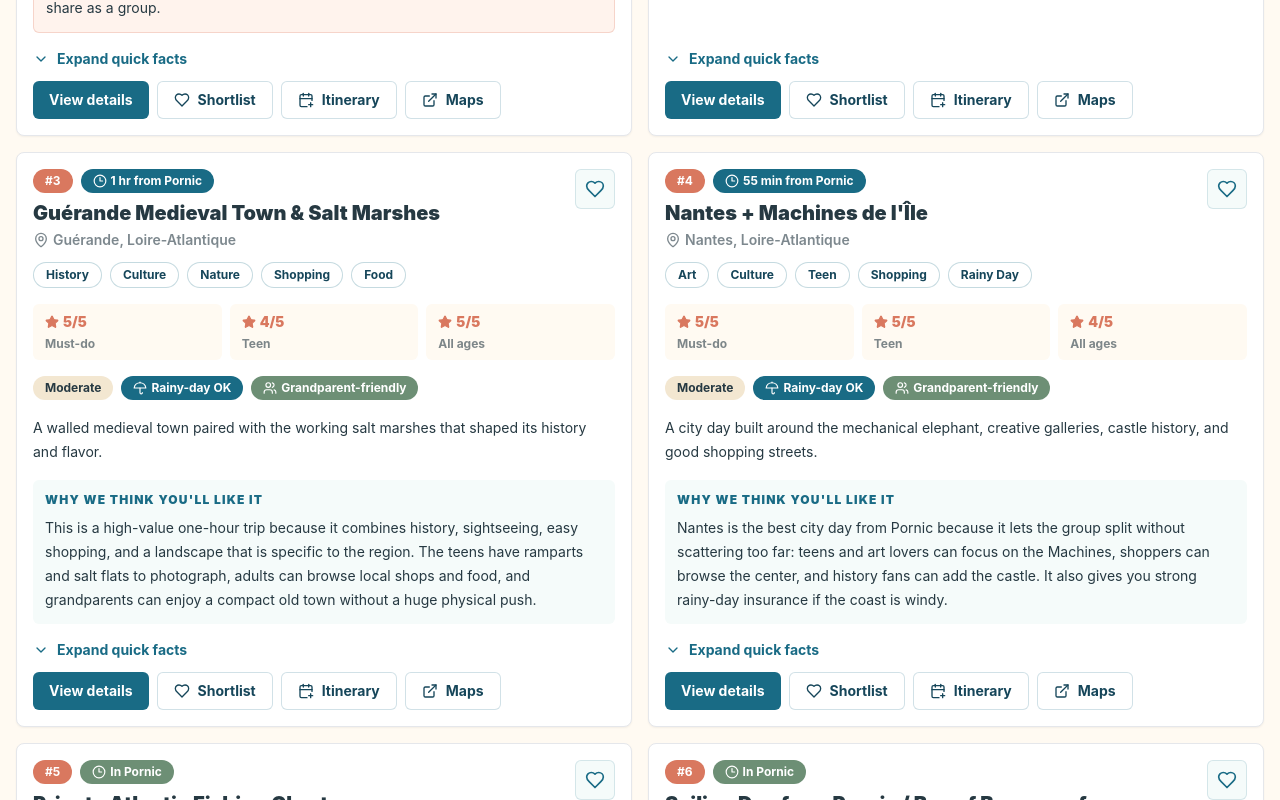
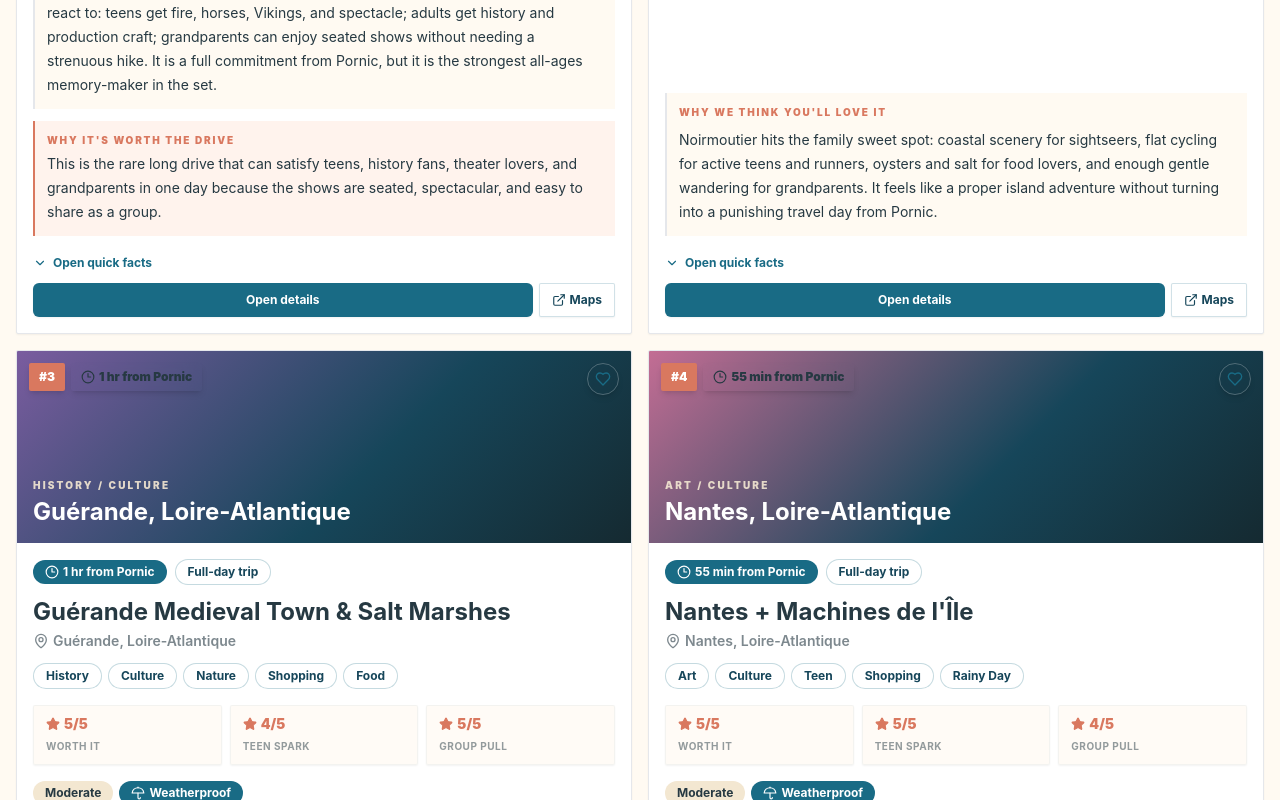
Before and after one commit to patrickhalferty7-creator/Vacation-Planner, a React (Vite) app: page / in a window 1280 px wide. Shown: the part 1600-2400 px from the top of the page. Built offline with nearby package versions, Linux system fonts and the light colour scheme.

Commit message:
Add files via upload

```diff
--- a/src/components/ActivityCard.tsx
+++ b/src/components/ActivityCard.tsx
@@ -1,18 +1,7 @@
 import { useState } from "react";
-import {
-  CalendarPlus,
-  ChevronDown,
-  ChevronUp,
-  Clock3,
-  ExternalLink,
-  Heart,
-  MapPin,
-  Star,
-  Umbrella,
-  Users,
-} from "lucide-react";
+import { ChevronDown, ChevronUp, Clock3, ExternalLink, Heart, MapPin, Star, Umbrella } from "lucide-react";
 import type { Activity } from "../types";
-import { formatDriveBadge, scoreLabel } from "../utils/planner";
+import { formatDriveBadge, getCategoryColor, scoreLabel } from "../utils/planner";
 import { Badge, TextButton, cx } from "./ui";
 
 type ActivityCardProps = {
@@ -38,6 +27,11 @@ export function ActivityCard({
 }: ActivityCardProps) {
   const [expanded, setExpanded] = useState(false);
   const mapsUrl = `https://www.google.com/maps/search/?api=1&query=${encodeURIComponent(activity.googleMapsQuery)}`;
+  const categoryColor = getCategoryColor(activity);
+  const coverStyle = {
+    background: `linear-gradient(135deg, ${categoryColor} 0%, #16465a 58%, #152a31 100%)`,
+  };
+  const coverLabel = activity.categories.slice(0, 2).join(" / ");
 
   const handleCardClick = (event: React.MouseEvent<HTMLElement>) => {
     if ((event.target as HTMLElement).closest("[data-card-action]")) return;
@@ -46,7 +40,7 @@ export function ActivityCard({
 
   return (
     <article
-      className="group flex h-full cursor-pointer flex-col rounded-lg border border-coast-blue/12 bg-white p-4 shadow-sm transition hover:-translate-y-1 hover:shadow-soft"
+      className="group flex h-full cursor-pointer flex-col overflow-hidden rounded-sm border border-coast-blue/12 bg-white shadow-sm transition-all duration-300 hover:-translate-y-1 hover:shadow-brochure"
       onClick={handleCardClick}
       tabIndex={0}
       aria-label={`${activity.name}, ${formatDriveBadge(activity)}`}
@@ -54,21 +48,34 @@ export function ActivityCard({
         if (event.key === "Enter") onOpen(activity);
       }}
     >
-      <div className="flex items-start justify-between gap-3">
-        <div className="min-w-0">
-          <div className="mb-2 flex flex-wrap items-center gap-2">
-            {activity.rank ? <Badge tone="coral">#{activity.rank}</Badge> : null}
-            <Badge tone={activity.driveTimeMinutes > 120 ? "coral" : activity.distanceBand === "In Pornic" ? "green" : "blue"}>
-              <Clock3 className="mr-1 h-3.5 w-3.5" />
+      <div className="relative h-48 w-full overflow-hidden bg-coast-ink">
+        {activity.imageUrl ? (
+          <img
+            src={activity.imageUrl}
+            alt={activity.name}
+            className="h-full w-full object-cover transition-transform duration-700 group-hover:scale-105"
+          />
+        ) : (
+          <div
+            style={coverStyle}
+            className="travel-card-cover h-full w-full transition-transform duration-700 group-hover:scale-105"
+          />
+        )}
+        <div className="absolute inset-0 bg-gradient-to-t from-coast-ink/86 via-coast-ink/18 to-coast-ink/6" />
+
+        <div className="absolute inset-x-3 top-3 flex items-start justify-between gap-2">
+          <div className="flex flex-wrap items-center gap-1.5">
+            {activity.rank ? (
+              <span className="inline-flex h-7 items-center rounded-sm bg-coast-coral px-2.5 text-xs font-black text-white shadow-md">
+                #{activity.rank}
+              </span>
+            ) : null}
+            <span className="inline-flex h-7 items-center gap-1 rounded-sm bg-white/92 px-2.5 text-xs font-black text-coast-ink shadow-md backdrop-blur">
+              <Clock3 className="h-3.5 w-3.5" />
               {formatDriveBadge(activity)}
-            </Badge>
+            </span>
           </div>
-          <h3 className="text-xl font-black leading-tight text-coast-slate">{activity.name}</h3>
-          <p className="mt-1 flex items-center gap-1 text-sm font-semibold text-coast-slate/60">
-            <MapPin className="h-4 w-4" />
-            {activity.location}
-          </p>
-        </div>
+
           <button
             data-card-action
             type="button"
@@ -76,54 +83,81 @@ export function ActivityCard({
             title={shortlisted ? "Remove from shortlist" : "Add to shortlist"}
             onClick={() => onToggleShortlist(activity)}
             className={cx(
-            "grid h-10 w-10 shrink-0 place-items-center rounded-md border transition focus:outline-none focus:ring-2 focus:ring-coast-blue/30",
+              "grid h-8 w-8 place-items-center rounded-full border shadow-md transition duration-300 focus:outline-none focus:ring-2 focus:ring-coast-blue/30 active:scale-90",
               shortlisted
                 ? "border-coast-coral bg-coast-coral text-white"
-              : "border-coast-blue/15 bg-coast-foam text-coast-blue hover:border-coast-blue/40",
+                : "border-white/25 bg-white/88 text-coast-blue backdrop-blur hover:bg-white hover:text-coast-deep",
             )}
           >
-          <Heart className={cx("h-5 w-5", shortlisted && "fill-current")} />
+            <Heart className={cx("h-4 w-4", shortlisted && "fill-current")} />
           </button>
         </div>
 
-      <div className="mt-3 flex flex-wrap gap-2">
+        <div className="absolute inset-x-4 bottom-4 text-white">
+          <p className="text-[10px] font-black uppercase tracking-[0.22em] text-coast-sand/90">{coverLabel}</p>
+          <p className="mt-1 font-display text-2xl font-bold leading-tight">{activity.location}</p>
+        </div>
+      </div>
+
+      <div className="flex flex-grow flex-col p-4">
+        <div className="flex flex-wrap items-center gap-2">
+          <Badge tone={activity.driveTimeMinutes > 120 ? "coral" : activity.distanceBand === "In Pornic" ? "green" : "blue"}>
+            <Clock3 className="mr-1 h-3.5 w-3.5" />
+            {formatDriveBadge(activity)}
+          </Badge>
+          <Badge tone="outline" className="border-coast-gold/45 text-coast-ink">
+            {activity.tripType}
+          </Badge>
+        </div>
+
+        <h3 className="mt-3 font-display text-2xl font-bold leading-tight text-coast-ink transition duration-300 group-hover:text-coast-blue">
+          {activity.name}
+        </h3>
+        <p className="mt-1 flex items-center gap-1 text-sm font-semibold text-coast-slate/60">
+          <MapPin className="h-4 w-4" />
+          {activity.location}
+        </p>
+
+        <div className="mt-3 flex flex-wrap gap-1.5">
           {activity.categories.slice(0, compact ? 3 : 5).map((category) => (
-          <Badge key={category} tone="outline">
+            <Badge key={category} tone="outline" className="border-coast-blue/12 px-2 py-0.5 text-[10px]">
               {category}
             </Badge>
           ))}
         </div>
 
         <div className="mt-4 grid grid-cols-3 gap-2 text-sm">
-        <Score label="Must-do" value={activity.mustDoScore} />
-        <Score label="Teen" value={activity.teenAppealScore} />
-        <Score label="All ages" value={activity.allAgesScore} />
+          <Score label="Worth it" value={activity.mustDoScore} />
+          <Score label="Teen spark" value={activity.teenAppealScore} />
+          <Score label="Group pull" value={activity.allAgesScore} />
         </div>
 
-      <div className="mt-4 flex flex-wrap gap-2">
-        <Badge tone={effortTone[activity.effortLevel]}>{activity.effortLevel}</Badge>
-        <Badge tone={activity.rainyDayFriendly ? "blue" : "sand"}>
+        <div className="mt-4 flex flex-wrap gap-1.5">
+          <Badge tone={effortTone[activity.effortLevel]} className="px-2 py-0.5 text-[10px]">
+            {activity.effortLevel}
+          </Badge>
+          <Badge tone={activity.rainyDayFriendly ? "blue" : "sand"} className="px-2 py-0.5 text-[10px]">
             <Umbrella className="mr-1 h-3.5 w-3.5" />
-          {activity.rainyDayFriendly ? "Rainy-day OK" : "Best dry"}
-        </Badge>
-        <Badge tone={activity.grandparentFriendly ? "green" : "outline"}>
-          <Users className="mr-1 h-3.5 w-3.5" />
-          {activity.grandparentFriendly ? "Grandparent-friendly" : "Active subgroup"}
+            {activity.rainyDayFriendly ? "Weatherproof" : "Best in sun"}
           </Badge>
         </div>
 
-      <p className="mt-4 text-sm leading-6 text-coast-slate/78">{activity.shortDescription}</p>
+        <p className="mt-4 line-clamp-3 flex-grow text-sm leading-6 text-coast-slate/78">{activity.shortDescription}</p>
 
-      {!compact && (
-        <div className="mt-4 rounded-md bg-coast-foam p-3">
-          <p className="text-xs font-black uppercase tracking-[0.1em] text-coast-blue">Why we think you'll like it</p>
-          <p className="mt-2 text-sm leading-6 text-coast-slate/78">{activity.whyWeThinkYoullLikeIt}</p>
+        <div className="mt-4 border-l-2 border-coast-gold bg-coast-shell px-3 py-3">
+          <p className="text-[10px] font-black uppercase tracking-[0.18em] text-coast-coral">
+            Why we think you'll love it
+          </p>
+          <p className={cx("mt-2 text-sm leading-6 text-coast-slate/78", compact && "line-clamp-3")}>
+            {activity.whyWeThinkYoullLikeIt}
+          </p>
         </div>
-      )}
 
         {activity.rank && activity.driveTimeMinutes > 60 && activity.worthTheDriveNote ? (
-        <div className="mt-3 rounded-md border border-coast-coral/25 bg-[#fff3ed] p-3">
-          <p className="text-xs font-black uppercase tracking-[0.1em] text-coast-coral">Why it's worth the drive</p>
+          <div className="mt-3 border-l-2 border-coast-coral bg-[#fff3ed] px-3 py-3">
+            <p className="text-[10px] font-black uppercase tracking-[0.18em] text-coast-coral">
+              Why it's worth the drive
+            </p>
             <p className="mt-1 text-sm leading-6 text-coast-slate/76">{activity.worthTheDriveNote}</p>
           </div>
         ) : null}
@@ -133,46 +167,39 @@ export function ActivityCard({
             data-card-action
             type="button"
             onClick={() => setExpanded((value) => !value)}
-          className="mb-3 inline-flex items-center gap-2 text-sm font-bold text-coast-blue hover:text-coast-deep"
+            className="mb-3 inline-flex items-center gap-1.5 text-xs font-bold text-coast-blue transition hover:text-coast-deep"
             aria-expanded={expanded}
           >
-          {expanded ? <ChevronUp className="h-4 w-4" /> : <ChevronDown className="h-4 w-4" />}
-          {expanded ? "Compact view" : "Expand quick facts"}
+            {expanded ? <ChevronUp className="h-3.5 w-3.5" /> : <ChevronDown className="h-3.5 w-3.5" />}
+            {expanded ? "Hide quick facts" : "Open quick facts"}
           </button>
 
           {expanded ? (
-          <div className="mb-4 grid gap-3 border-t border-coast-blue/10 pt-3 text-sm text-coast-slate/78 sm:grid-cols-2">
-            <Fact label="Trip type" value={activity.tripType} />
+            <div className="mb-4 grid gap-3 border-t border-coast-blue/10 pt-3 text-xs text-coast-slate/78 sm:grid-cols-2">
               <Fact label="Distance band" value={activity.distanceBand} />
               <Fact label="Duration" value={activity.estimatedDuration} />
               <Fact label="Best time" value={activity.bestTimeOfDay} />
               <Fact label="Best for" value={activity.bestFor.join(", ")} />
+              <Fact label="Pairs well with" value={(activity.pairsWellWith ?? ["Local Pornic time"]).join(", ")} />
               <Fact label="Watch-outs" value={activity.watchOuts.join("; ")} />
             </div>
           ) : null}
 
-        <div className="flex flex-wrap gap-2">
-          <TextButton data-card-action type="button" onClick={() => onOpen(activity)}>
-            View details
-          </TextButton>
-          <TextButton data-card-action type="button" variant="secondary" onClick={() => onToggleShortlist(activity)}>
-            <Heart className={cx("h-4 w-4", shortlisted && "fill-current")} />
-            {shortlisted ? "Shortlisted" : "Shortlist"}
-          </TextButton>
-          <TextButton data-card-action type="button" variant="secondary" title="Itinerary planning placeholder">
-            <CalendarPlus className="h-4 w-4" />
-            Itinerary
+          <div className="flex flex-wrap gap-1.5">
+            <TextButton data-card-action type="button" className="flex-grow py-2 text-xs shadow-sm" onClick={() => onOpen(activity)}>
+              Open details
             </TextButton>
             <a
               data-card-action
-            className="inline-flex items-center justify-center gap-2 rounded-md border border-coast-blue/20 bg-white px-4 py-2 text-sm font-bold text-coast-deep transition hover:bg-coast-foam focus:outline-none focus:ring-2 focus:ring-coast-blue/30"
+              className="inline-flex items-center justify-center gap-1 rounded-sm border border-coast-blue/20 bg-white px-3 py-2 text-xs font-bold text-coast-deep shadow-sm transition hover:bg-coast-foam focus:outline-none focus:ring-2 focus:ring-coast-blue/30"
               href={mapsUrl}
               target="_blank"
               rel="noreferrer"
             >
-            <ExternalLink className="h-4 w-4" />
+              <ExternalLink className="h-3.5 w-3.5" />
               Maps
             </a>
+          </div>
         </div>
       </div>
     </article>
@@ -181,12 +208,12 @@ export function ActivityCard({
 
 function Score({ label, value }: { label: string; value: number }) {
   return (
-    <div className="rounded-md bg-coast-shell px-3 py-2">
+    <div className="rounded-sm border border-coast-blue/5 bg-coast-shell/70 px-3 py-2 shadow-sm">
       <div className="flex items-center gap-1 text-coast-coral">
         <Star className="h-3.5 w-3.5 fill-current" />
-        <span className="font-black">{scoreLabel(value)}</span>
+        <span className="text-sm font-black">{scoreLabel(value)}</span>
       </div>
-      <p className="mt-1 text-xs font-bold text-coast-slate/60">{label}</p>
+      <p className="mt-0.5 text-[10px] font-bold uppercase tracking-wider text-coast-slate/50">{label}</p>
     </div>
   );
 }
```
Lines whose indentation alone changed are shown as unchanged.
